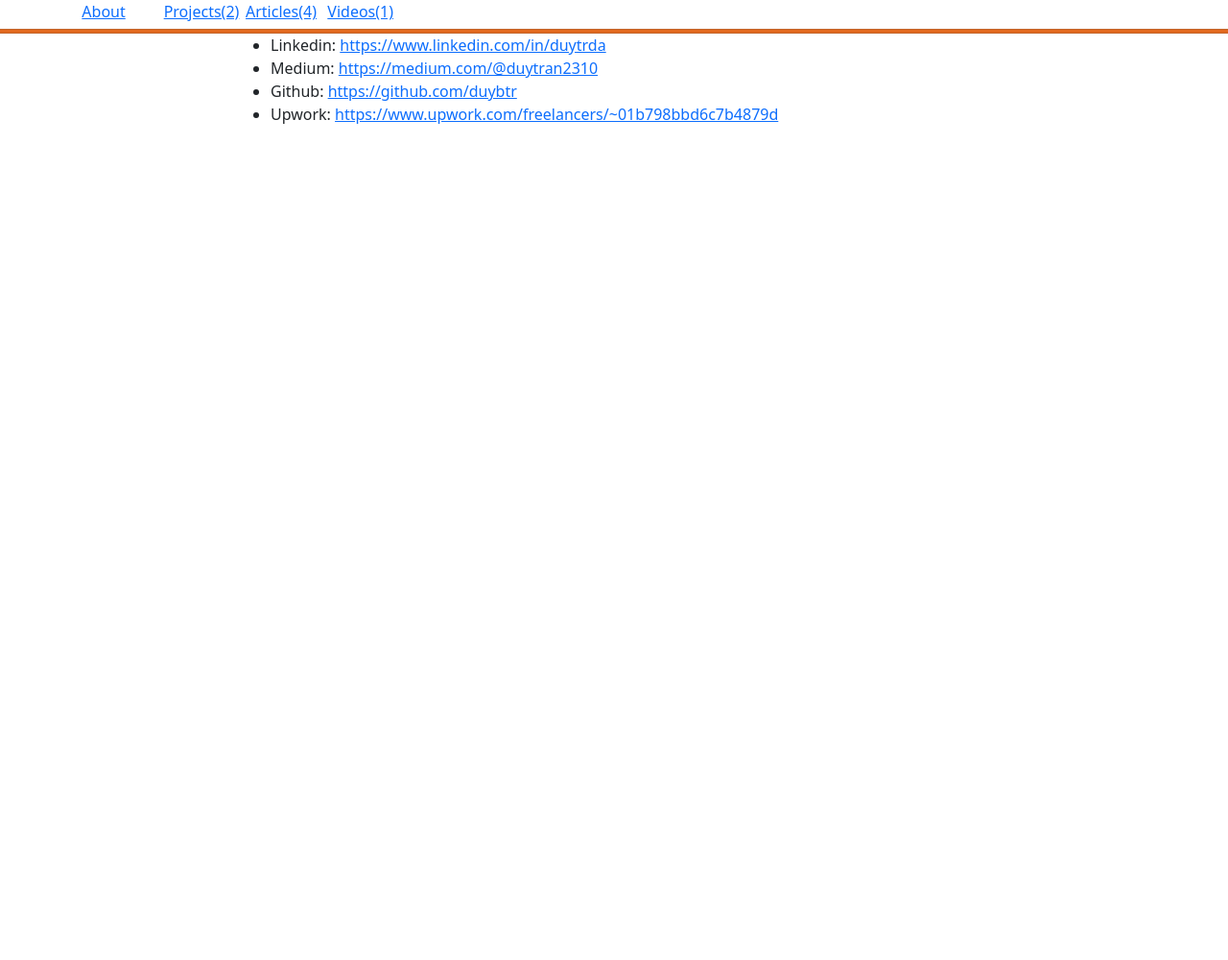
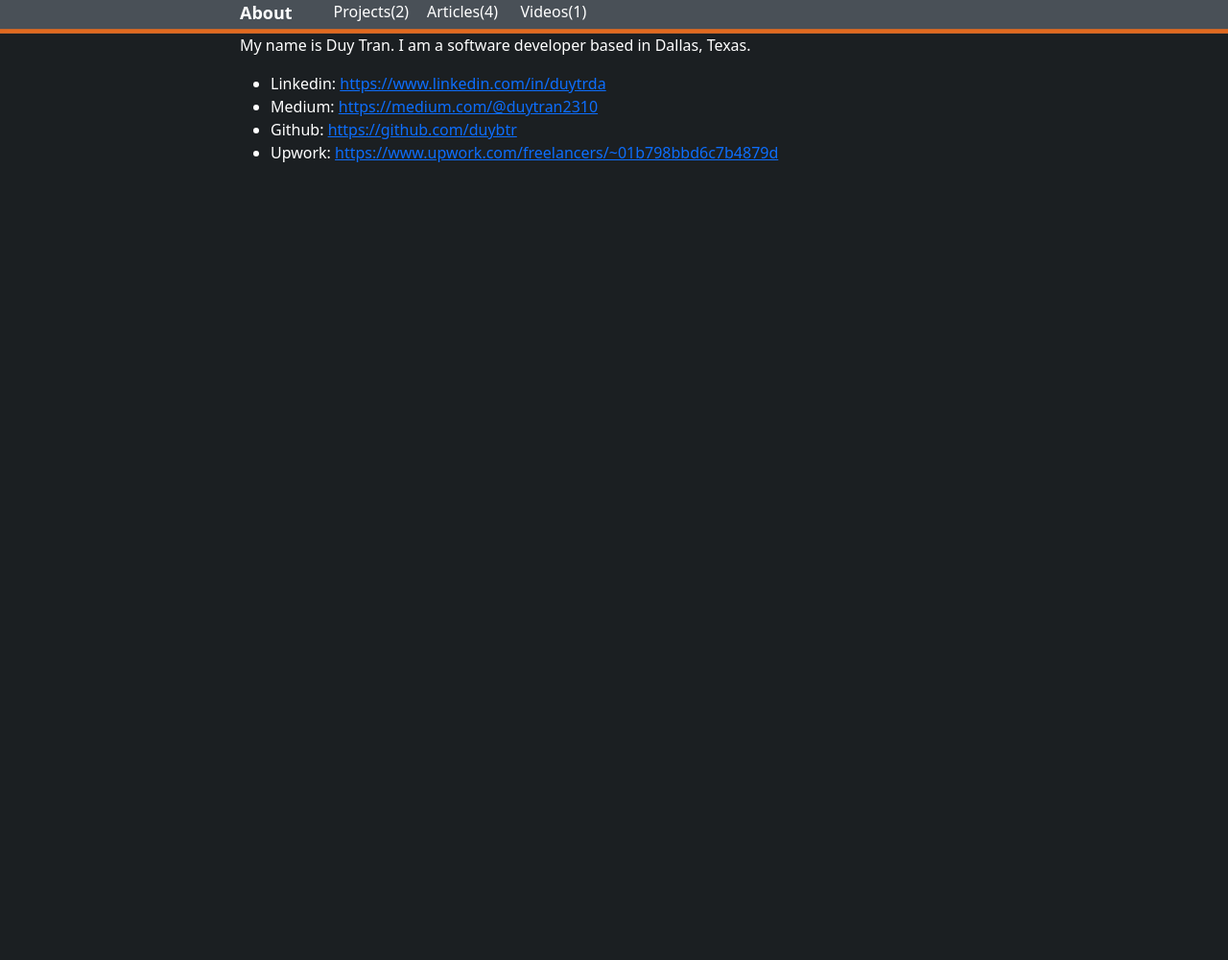
Before and after one commit to duybtr/professional_portfolio, a Django app: page /about in a window 1280 px wide. Shown: the whole page at 96% size. Before the commit the page ends 129 px from the top, so only its background shows below. Run offline with Django 4.2, Linux system fonts and the light colour scheme; data comes from the database, SQL or seed files in the repository; parts of the project's set-up code (start-up, migrations or seed data) failed here and were passed over.

Commit message:
change overall  styling and update nagivation

```diff
--- a/portfolio/views.py
+++ b/portfolio/views.py
@@ -10,6 +10,11 @@
 
 class AboutView(TemplateView):
     template_name = 'portfolio/about.html'
+    def get_context_data(self, **kwargs):
+        context = super().get_context_data(**kwargs)
+        context['current_page'] = 'about'
+        return context
+
 
 class BlogView(ListView):
     model = Blog
@@ -19,11 +24,23 @@
 class ArticleView(BlogView):
     def get_queryset(self):
         return Blog.objects.filter(category='article')
+    def get_context_data(self, **kwargs):
+        context = super().get_context_data(**kwargs)
+        context['current_page'] = 'article'
+        return context
 
 class ProjectView(BlogView):
     def get_queryset(self):
         return Blog.objects.filter(category='app')
+    def get_context_data(self, **kwargs):
+        context = super().get_context_data(**kwargs)
+        context['current_page'] = 'app'
+        return context
 
 class VideoView(BlogView):
     def get_queryset(self):
         return Blog.objects.filter(category='video')
+    def get_context_data(self, **kwargs):
+        context = super().get_context_data(**kwargs)
+        context['current_page'] = 'video'
+        return context
--- a/static/css/main.css
+++ b/static/css/main.css
@@ -1,12 +1,37 @@
 main {
     display: grid;
     grid-template-rows: 30px 5px auto;
+    height: 1000px;
+}
+
+.main-menu-container {
+    background-color: #495057;
+    color: white;
+    padding-left: 250px;
+    padding-right: 250px;
 }
 
 .main-menu {
     display: grid;
-    grid-template-columns: repeat(15, 1fr);
+    grid-template-columns: repeat(8, 1fr);
 }
+.main-menu a {
+    text-decoration: none;
+    color: white;
+}
+
+.main-menu a:hover {
+    font-size:large;
+    text-decoration: none;
+    color: white;
+    font-weight: bold;
+}
+
+.main-menu .active{
+    font-size:large;
+    font-weight:bold;
+}
+
 
 .c-example-divider {
     height: 5px;
@@ -17,6 +42,8 @@
 }
 
 .content {
+    background-color: #1b1f22;
+    color: white;
     padding-left: 250px;
     padding-right: 250px;
 }
--- a/templates/base.html
+++ b/templates/base.html
@@ -12,17 +12,19 @@
     <svg xmlns="http://www.w3.org/2000/svg" style="display: none;"></svg>
 
     <main>
-        <div class="main-menu">
-            <span></span>
-            <a href="{% url 'about' %}">About</a>
-            <a href="{% url 'get_projects' %}">Projects({{ project_count }})</a>
-            <a href="{% url 'get_articles' %}">Articles({{ article_count }})</a>
-            <a href="{% url 'get_videos' %}">Videos({{ video_count }})</a>
-            <a href></a>
-            <a href></a>
-            <a href></a>
-            <a href></a>
-            <a href></a>
+        <div class="main-menu-container">
+          <div class="main-menu">
+
+              <a class="{% if current_page == 'about' %}active{% endif %}" href="{% url 'about' %}">About</a>
+              <a class="{% if current_page == 'app' %}active{% endif %}" href="{% url 'get_projects' %}">Projects({{ project_count }})</a>
+              <a class="{% if current_page == 'article' %}active{% endif %}" href="{% url 'get_articles' %}">Articles({{ article_count }})</a>
+              <a class="{% if current_page == 'video' %}active{% endif %}" href="{% url 'get_videos' %}">Videos({{ video_count }})</a>
+              <a href></a>
+              <a href></a>
+              <a href></a>
+              <a href></a>
+
+          </div>
         </div>
 
         <div class="c-example-divider"></div>
--- a/templates/portfolio/about.html
+++ b/templates/portfolio/about.html
@@ -1,5 +1,6 @@
 {% extends 'base.html' %}
 {% block content %}
+<p>My name is Duy Tran. I am a software developer based in Dallas, Texas. </p>
 <ul>
 <li>Linkedin: <a href="https://www.linkedin.com/in/duytrda/">https://www.linkedin.com/in/duytrda</a></li>
 <li>Medium: <a href="https://medium.com/@duytran2310">https://medium.com/@duytran2310</a></li>
```
